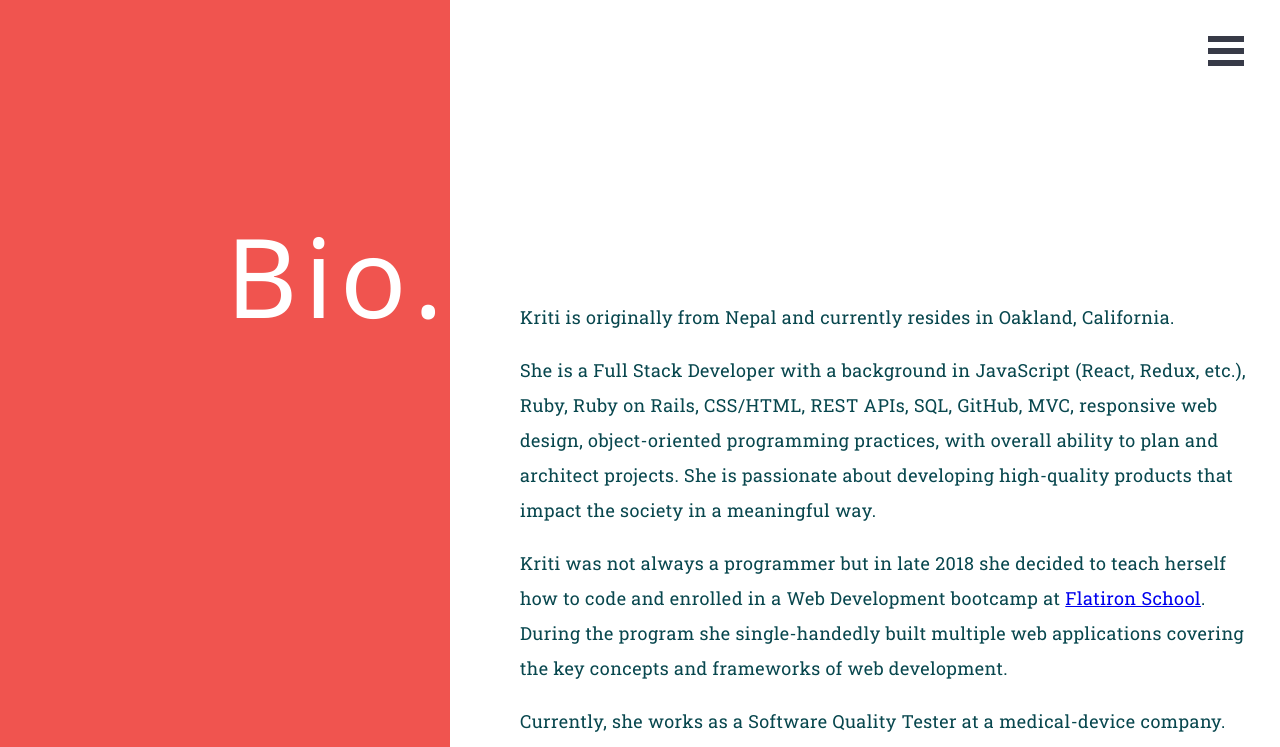
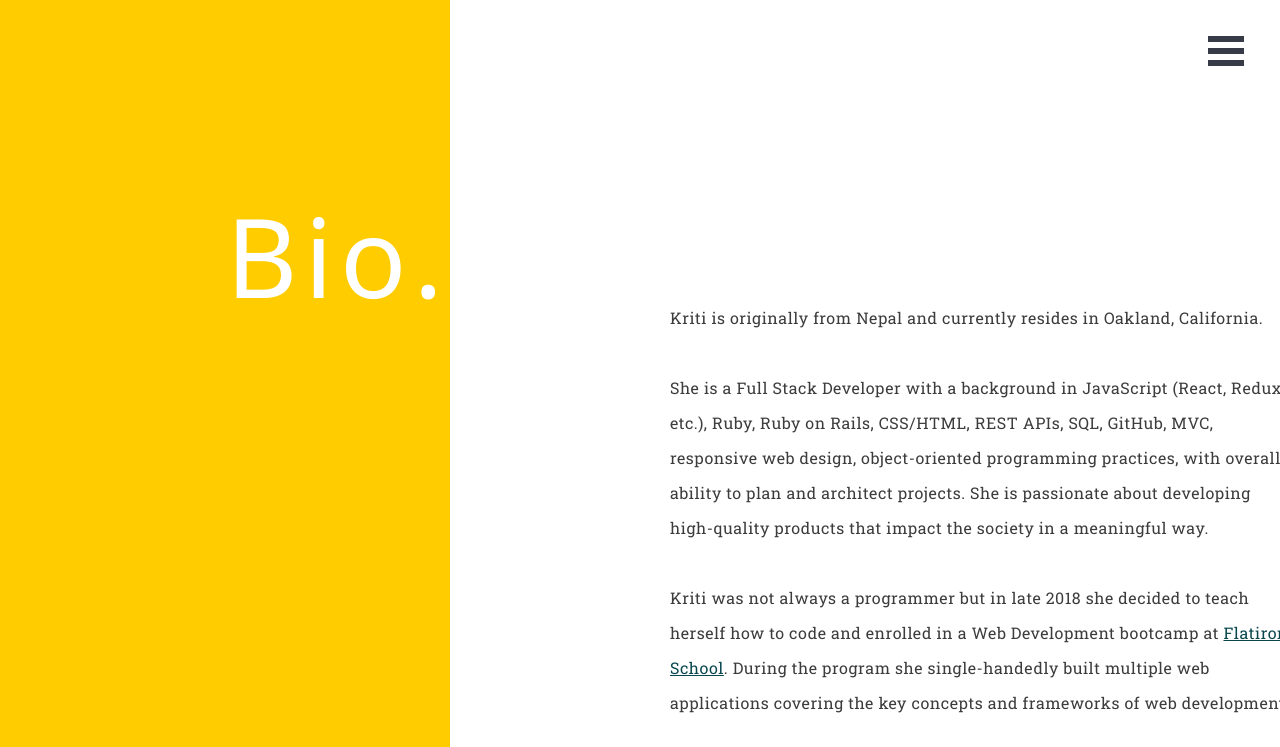
Before and after one commit to kriti-rai/my-react-portfolio, a React (Create React App) app: page /bio in a window 1280 px wide. Shown: the top 747 px of the page. Built offline with nearby package versions, Linux system fonts and the light colour scheme.

Commit message:
Add styling

```diff
--- a/src/styles/Bio.css
+++ b/src/styles/Bio.css
@@ -1,10 +1,12 @@
 
 .bio {
   display: flex;
+  overflow: hidden;
+  height: 1%;
 }
 
 .bio-left-col {
-  background-color: #f0544f;
+  background-color: #ffcc00; /*#f0544f;*/
   float:left;
   width: 450px;
   display: inline-block;
@@ -23,23 +25,31 @@
 }
 
 .bio-content {
-  text-align: left;
-  font-family: 'Roboto Slab', serif;
-  text-align: left;
-  font-size: 18px;
-  line-height: 35px;
-  letter-spacing: 0.42px;
-  color: #08474e;
   position: relative;
   background-color: white;
   max-width: 800px;
-  width: 90%;
+  width: 75%;
   margin-top: 300px;
-  padding-left: 70px;
+  padding-left: 220px;
+}
+
+.bio-content p {
+  font-family: 'Roboto Slab', serif;
+  font-size: 16px;
+  line-height: 35px;
+  letter-spacing: 0.52px;
+  color: #3c3c3c;
+  margin-bottom: 35px;
+  text-align: left;
+}
+
+.bio-content p a {
+  text-decoration: underline;
+  color: #08474e;
 }
 
 .bio-header {
-  margin-top: 200px;
+  margin-top: 180px;
   font-family: 'Noto Sans', sans-serif;
   font-size: 110px;
   letter-spacing: 7px;
```
